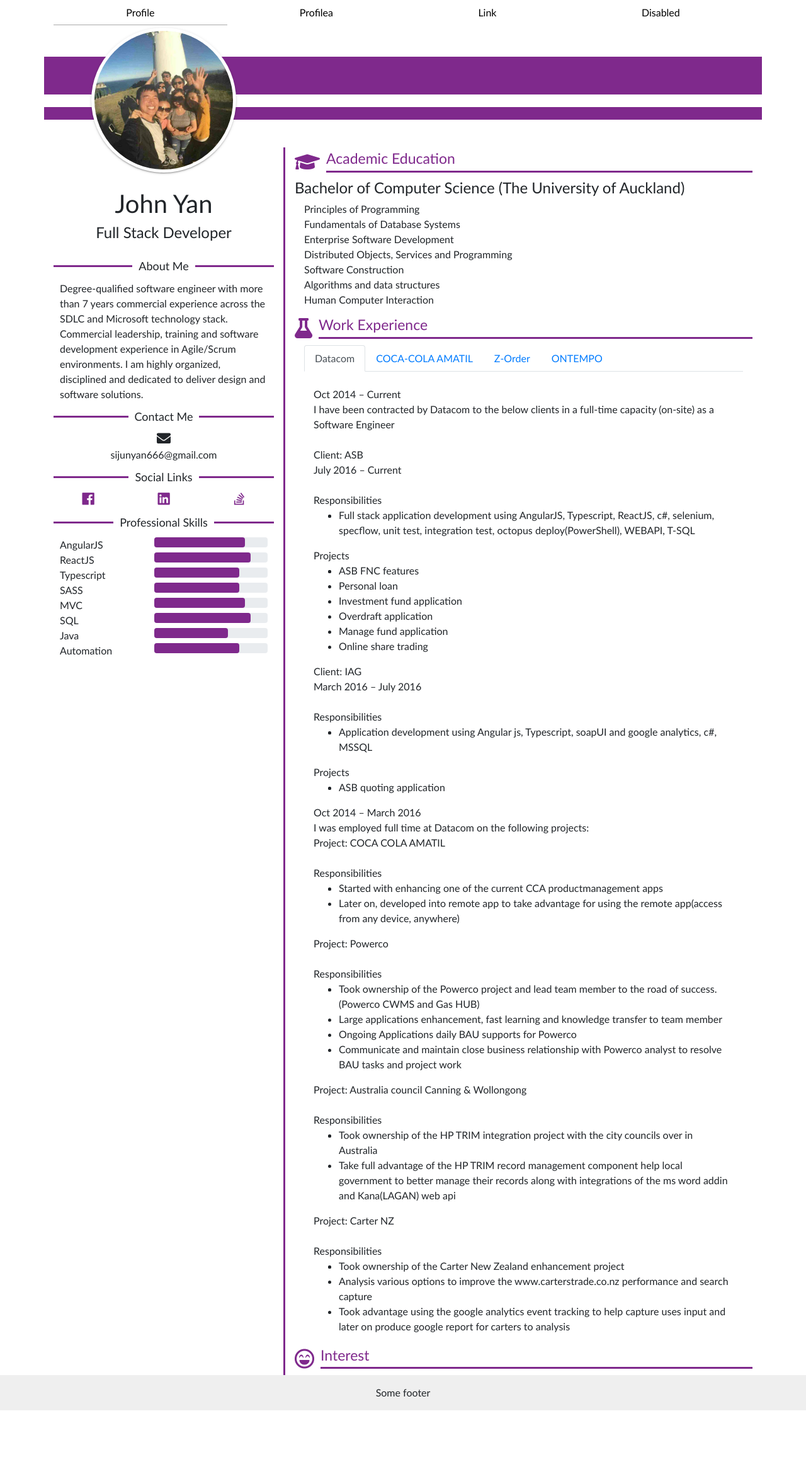
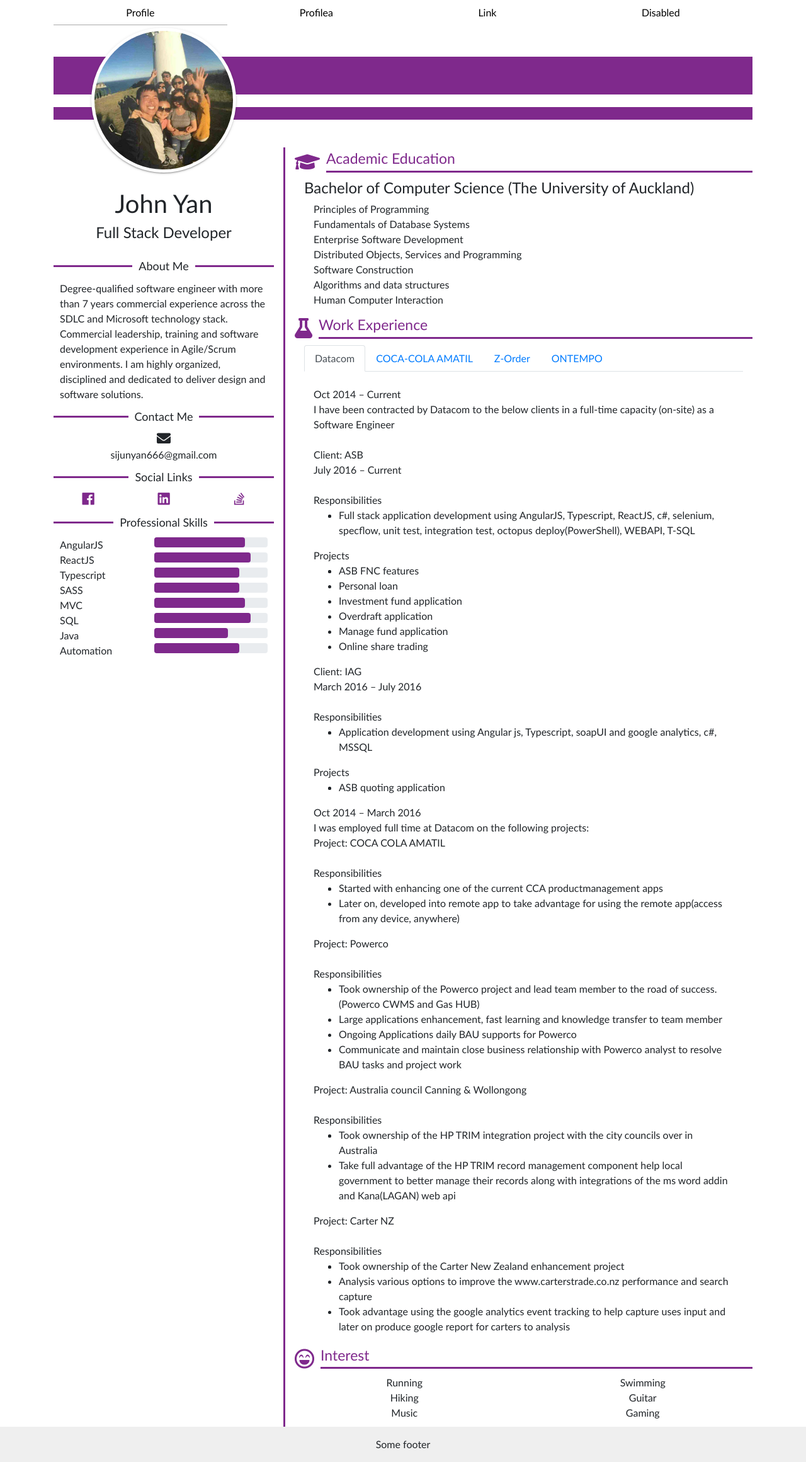
Before and after one commit to johnyan094/profile-react, a React (Create React App) app: page / in a window 1280 px wide. Shown: the whole page at 63% size. Before the commit the page ends 2239 px from the top, so only its background shows below. Built offline with nearby package versions, Linux system fonts and the light colour scheme.

Commit message:
add interest

```diff
--- a/src/components/page/profile-page.tsx
+++ b/src/components/page/profile-page.tsx
@@ -1,6 +1,6 @@
 import * as React from 'react';
 import { SectionMainBody, SectionSide } from '../section/index'
-import { AboutMe, ContactMe, Education, ExperienceWrapper, ProfilePic, SocialLink, Skills } from './profile/index'
+import { AboutMe, ContactMe, Education, ExperienceWrapper, Interest, InterestWrapper, ProfilePic, SocialLink, Skills } from './profile/index'
 
 export class ProfilePage extends React.Component {
 
@@ -8,8 +8,10 @@ export class ProfilePage extends React.Component {
     return (
       <div>
         <div className='row'>
-          <div className='blade-1' />
-          <div className='blade-2' />
+          <div className='col-12'>
+            <div className='blade-1' />
+            <div className='blade-2' />
+          </div>
         </div>
         <div className="row">
           <ProfileSideBar />
@@ -61,7 +63,16 @@ export class ProfileBody extends React.Component {
         <SectionMainBody name='Work Experience'>
           <ExperienceWrapper />
         </SectionMainBody>
-        <SectionMainBody name='Interest' />
+        <SectionMainBody name='Interest'>
+          <InterestWrapper>
+            <Interest name='Running' />
+            <Interest name='Swimming' />
+            <Interest name='Hiking' />
+            <Interest name='Guitar' />
+            <Interest name='Music' />
+            <Interest name='Gaming' />
+          </InterestWrapper>
+        </SectionMainBody>
       </div>
     );
   }
--- a/src/components/page/profile/education.tsx
+++ b/src/components/page/profile/education.tsx
@@ -5,7 +5,7 @@ export class Education extends React.Component {
 
     public render() {
         return (
-            <div className='education'>
+            <div className='education col-12'>
                 <h4 className='title'>
                     Bachelor of Computer Science (The University of Auckland)
                 </h4>
--- a/src/components/page/profile/index.ts
+++ b/src/components/page/profile/index.ts
@@ -6,3 +6,4 @@ export { ClientExp, Experience, WorkFor } from './experience'
 export { ExperienceWrapper } from './experience-wrapper'
 export { Skills } from './skills'
 export { ProfilePic } from './profile-pic'
+export { Interest, InterestWrapper } from './interest'
--- /dev/null
+++ b/src/components/page/profile/interest.tsx
@@ -0,0 +1,30 @@
+import * as React from 'react';
+
+interface IInterestProps {
+    name: string;
+}
+
+export class InterestWrapper extends React.Component {
+
+    public render() {
+        return (
+            <div className='row interest'>
+                {this.props.children}
+            </div>
+        );
+    }
+}
+export class Interest extends React.Component<IInterestProps> {
+
+    constructor(props: IInterestProps) {
+        super(props);
+    }
+
+    public render() {
+        return (
+            <div className='col-6 interest'>
+                {this.props.name}
+            </div>
+        );
+    }
+}
--- a/src/components/page/profile/profile.css
+++ b/src/components/page/profile/profile.css
@@ -3,3 +3,6 @@
 
 .education ul {
   list-style-type: none; }
+
+.interest {
+  text-align: center; }
--- a/src/components/page/profile/profile.scss
+++ b/src/components/page/profile/profile.scss
@@ -15,3 +15,7 @@
         }
     }
 }
+
+.interest {
+    text-align: center;
+}
```
